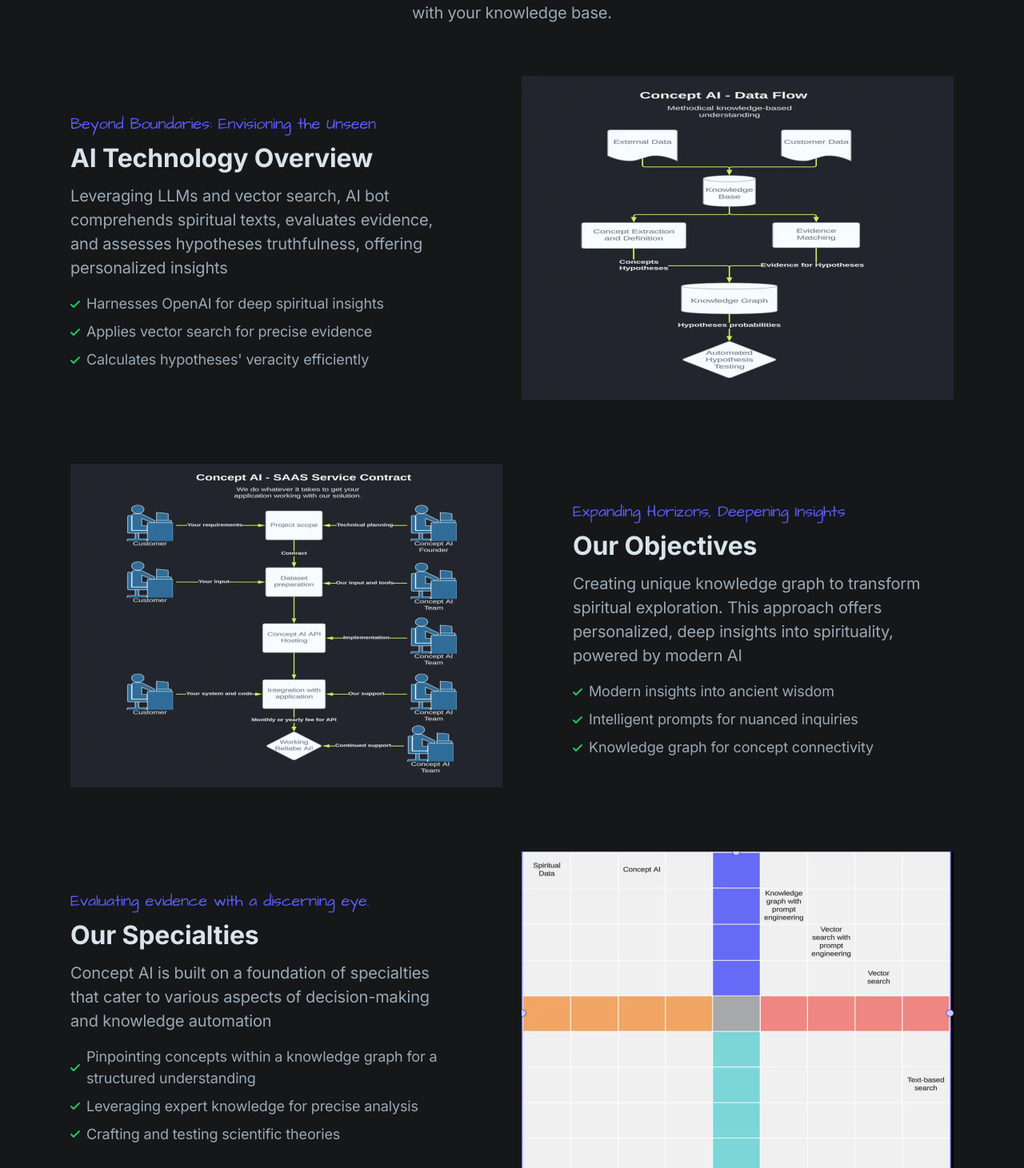
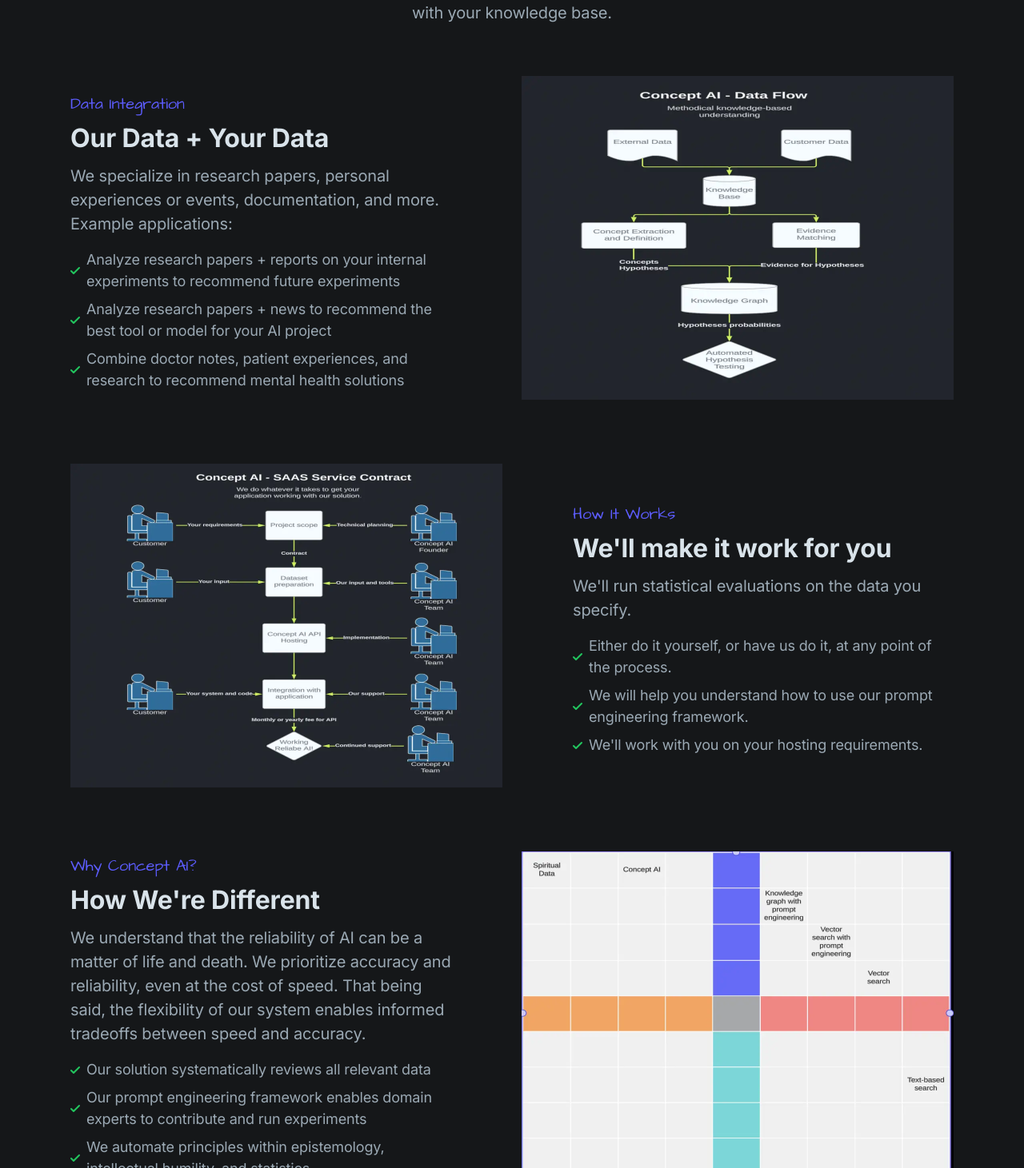
Before and after one commit to SpiritualData/concept-ai, a Next.js app: page / in a window 1280 px wide. Shown: the part 2489-3950 px from the top of the page at 80% size. Built offline with nearby package versions, Linux system fonts and the light colour scheme.

Commit message:
Finish wording, remove unprepared sections, change beehiiv newsletter

```diff
--- a/app/(default)/page.tsx
+++ b/app/(default)/page.tsx
@@ -18,8 +18,8 @@
       <Features />
       <WhyItMatters />
       <Zigzag />
-      <Benifits />
-      <Market />
+      {/*<Benifits />*/}
+      {/*<Market />*/}
       <Newsletter />
     </>
   );
--- a/components/newsletter.tsx
+++ b/components/newsletter.tsx
@@ -52,7 +52,7 @@
             {/* CTA form */}
             <iframe
               title="Newsletter"
-              src="https://embeds.beehiiv.com/51f0c52b-4966-4cde-8f8d-e761d1b07095?slim=true"
+              src="https://embeds.beehiiv.com/1be480d0-fa85-41a6-ac60-00c12e0f5caa?slim=true"
               data-test-id="beehiiv-embed"
               height="52"
               width="80%"
--- a/components/zigzag.tsx
+++ b/components/zigzag.tsx
@@ -44,13 +44,12 @@
               >
                 <div className="md:pr-4 lg:pr-12 xl:pr-16">
                   <div className="font-architects-daughter text-xl text-purple-600 mb-2">
-                    Beyond Boundaries: Envisioning the Unseen
+                    Data Integration
                   </div>
-                  <h3 className="h3 mb-3">AI Technology Overview</h3>
+                  <h3 className="h3 mb-3">Our Data + Your Data</h3>
                   <p className="text-xl text-gray-400 mb-4">
-                    Leveraging LLMs and vector search, AI bot comprehends
-                    spiritual texts, evaluates evidence, and assesses hypotheses
-                    truthfulness, offering personalized insights
+                    We specialize in research papers, personal experiences or events, documentation, and more.
+                    Example applications:
                   </p>
                   <ul className="text-lg text-gray-400 -mb-2">
                     <li className="flex items-center mb-2">
@@ -61,7 +60,7 @@
                       >
                         <path d="M10.28 2.28L3.989 8.575 1.695 6.28A1 1 0 00.28 7.695l3 3a1 1 0 001.414 0l7-7A1 1 0 0010.28 2.28z" />
                       </svg>
-                      <span>Harnesses OpenAI for deep spiritual insights</span>
+                      <span>Analyze research papers + reports on your internal experiments to recommend future experiments</span>
                     </li>
                     <li className="flex items-center mb-2">
                       <svg
@@ -71,7 +70,7 @@
                       >
                         <path d="M10.28 2.28L3.989 8.575 1.695 6.28A1 1 0 00.28 7.695l3 3a1 1 0 001.414 0l7-7A1 1 0 0010.28 2.28z" />
                       </svg>
-                      <span>Applies vector search for precise evidence</span>
+                      <span>Analyze research papers + news to recommend the best tool or model for your AI project</span>
                     </li>
                     <li className="flex items-center">
                       <svg
@@ -81,7 +80,7 @@
                       >
                         <path d="M10.28 2.28L3.989 8.575 1.695 6.28A1 1 0 00.28 7.695l3 3a1 1 0 001.414 0l7-7A1 1 0 0010.28 2.28z" />
                       </svg>
-                      <span>Calculates hypotheses' veracity efficiently</span>
+                      <span>Combine doctor notes, patient experiences, and research to recommend mental health solutions</span>
                     </li>
                   </ul>
                 </div>
@@ -110,13 +109,11 @@
               >
                 <div className="md:pl-4 lg:pl-12 xl:pl-16">
                   <div className="font-architects-daughter text-xl text-purple-600 mb-2">
-                    Expanding Horizons, Deepening Insights
+                    How It Works
                   </div>
-                  <h3 className="h3 mb-3">Our Objectives</h3>
+                  <h3 className="h3 mb-3">We'll make it work for you</h3>
                   <p className="text-xl text-gray-400 mb-4">
-                    Creating unique knowledge graph to transform spiritual
-                    exploration. This approach offers personalized, deep
-                    insights into spirituality, powered by modern AI
+                    We'll run statistical evaluations on the data you specify.
                   </p>
                   <ul className="text-lg text-gray-400 -mb-2">
                     <li className="flex items-center mb-2">
@@ -127,7 +124,7 @@
                       >
                         <path d="M10.28 2.28L3.989 8.575 1.695 6.28A1 1 0 00.28 7.695l3 3a1 1 0 001.414 0l7-7A1 1 0 0010.28 2.28z" />
                       </svg>
-                      <span>Modern insights into ancient wisdom</span>
+                      <span>Either do it yourself, or have us do it, at any point of the process.</span>
                     </li>
                     <li className="flex items-center mb-2">
                       <svg
@@ -137,7 +134,7 @@
                       >
                         <path d="M10.28 2.28L3.989 8.575 1.695 6.28A1 1 0 00.28 7.695l3 3a1 1 0 001.414 0l7-7A1 1 0 0010.28 2.28z" />
                       </svg>
-                      <span>Intelligent prompts for nuanced inquiries</span>
+                      <span>We will help you understand how to use our prompt engineering framework.</span>
                     </li>
                     <li className="flex items-center">
                       <svg
@@ -147,7 +144,7 @@
                       >
                         <path d="M10.28 2.28L3.989 8.575 1.695 6.28A1 1 0 00.28 7.695l3 3a1 1 0 001.414 0l7-7A1 1 0 0010.28 2.28z" />
                       </svg>
-                      <span>Knowledge graph for concept connectivity</span>
+                      <span>We'll work with you on your hosting requirements.</span>
                     </li>
                   </ul>
                 </div>
@@ -176,13 +173,11 @@
               >
                 <div className="md:pr-4 lg:pr-12 xl:pr-16">
                   <div className="font-architects-daughter text-xl text-purple-600 mb-2">
-                    Evaluating evidence with a discerning eye.
+                    Why Concept AI?
                   </div>
-                  <h3 className="h3 mb-3">Our Specialties</h3>
+                  <h3 className="h3 mb-3">How We're Different</h3>
                   <p className="text-xl text-gray-400 mb-4">
-                    Concept AI is built on a foundation of specialties that
-                    cater to various aspects of decision-making and knowledge
-                    automation
+                    We understand that the reliability of AI can be a matter of life and death. We prioritize accuracy and reliability, even at the cost of speed. That being said, the flexibility of our system enables informed tradeoffs between speed and accuracy.
                   </p>
                   <ul className="text-lg text-gray-400 -mb-2">
                     <li className="flex items-center mb-2">
@@ -194,8 +189,7 @@
                         <path d="M10.28 2.28L3.989 8.575 1.695 6.28A1 1 0 00.28 7.695l3 3a1 1 0 001.414 0l7-7A1 1 0 0010.28 2.28z" />
                       </svg>
                       <span>
-                        Pinpointing concepts within a knowledge graph for a
-                        structured understanding
+                        Our solution systematically reviews all relevant data
                       </span>
                     </li>
                     <li className="flex items-center mb-2">
@@ -207,7 +201,7 @@
                         <path d="M10.28 2.28L3.989 8.575 1.695 6.28A1 1 0 00.28 7.695l3 3a1 1 0 001.414 0l7-7A1 1 0 0010.28 2.28z" />
                       </svg>
                       <span>
-                        Leveraging expert knowledge for precise analysis
+                        Our prompt engineering framework enables domain experts to contribute and run experiments
                       </span>
                     </li>
                     <li className="flex items-center">
@@ -218,7 +212,7 @@
                       >
                         <path d="M10.28 2.28L3.989 8.575 1.695 6.28A1 1 0 00.28 7.695l3 3a1 1 0 001.414 0l7-7A1 1 0 0010.28 2.28z" />
                       </svg>
-                      <span>Crafting and testing scientific theories</span>
+                      <span>We automate principles within epistemology, intellectual humility, and statistics</span>
                     </li>
                   </ul>
                 </div>
```
